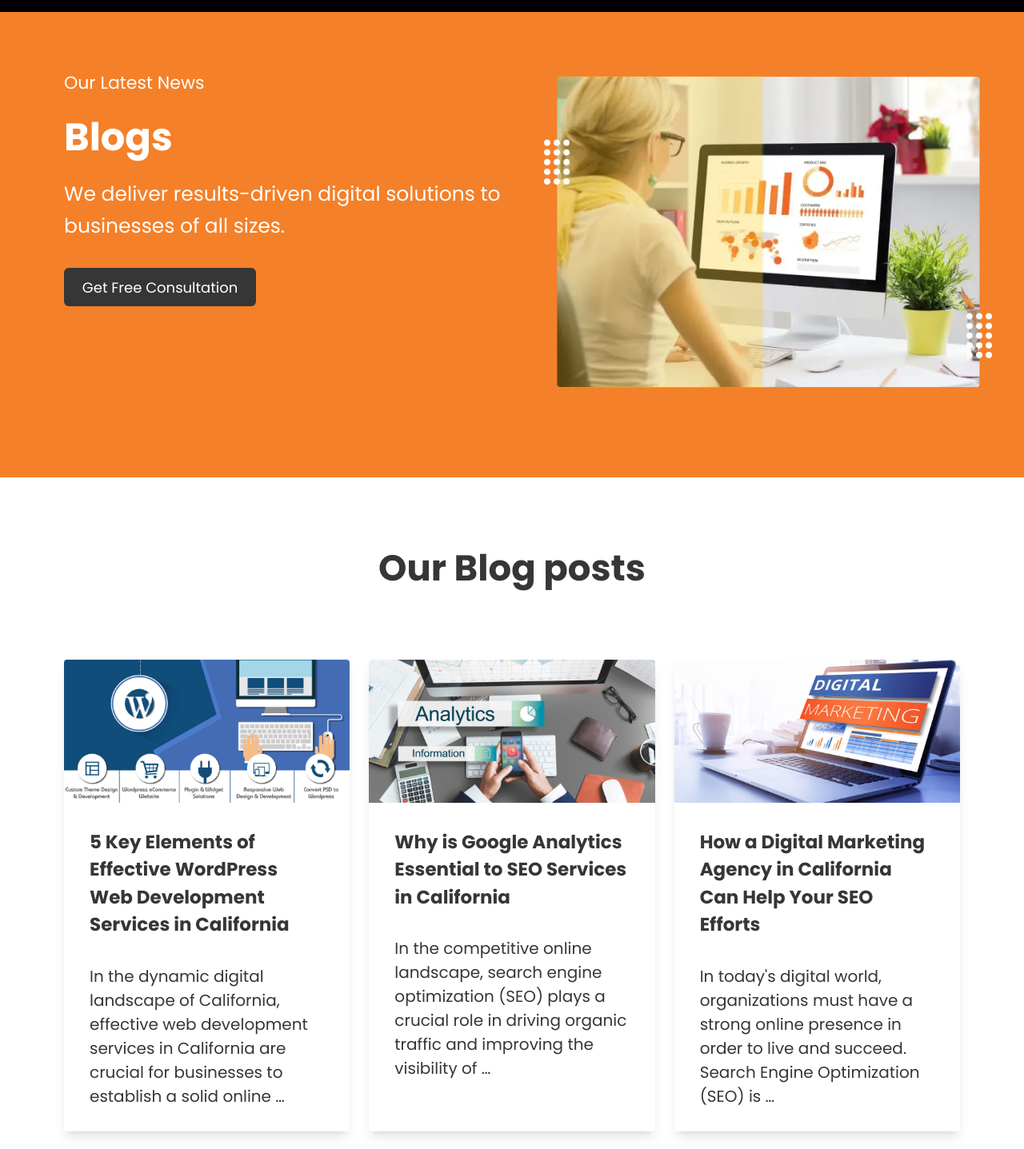
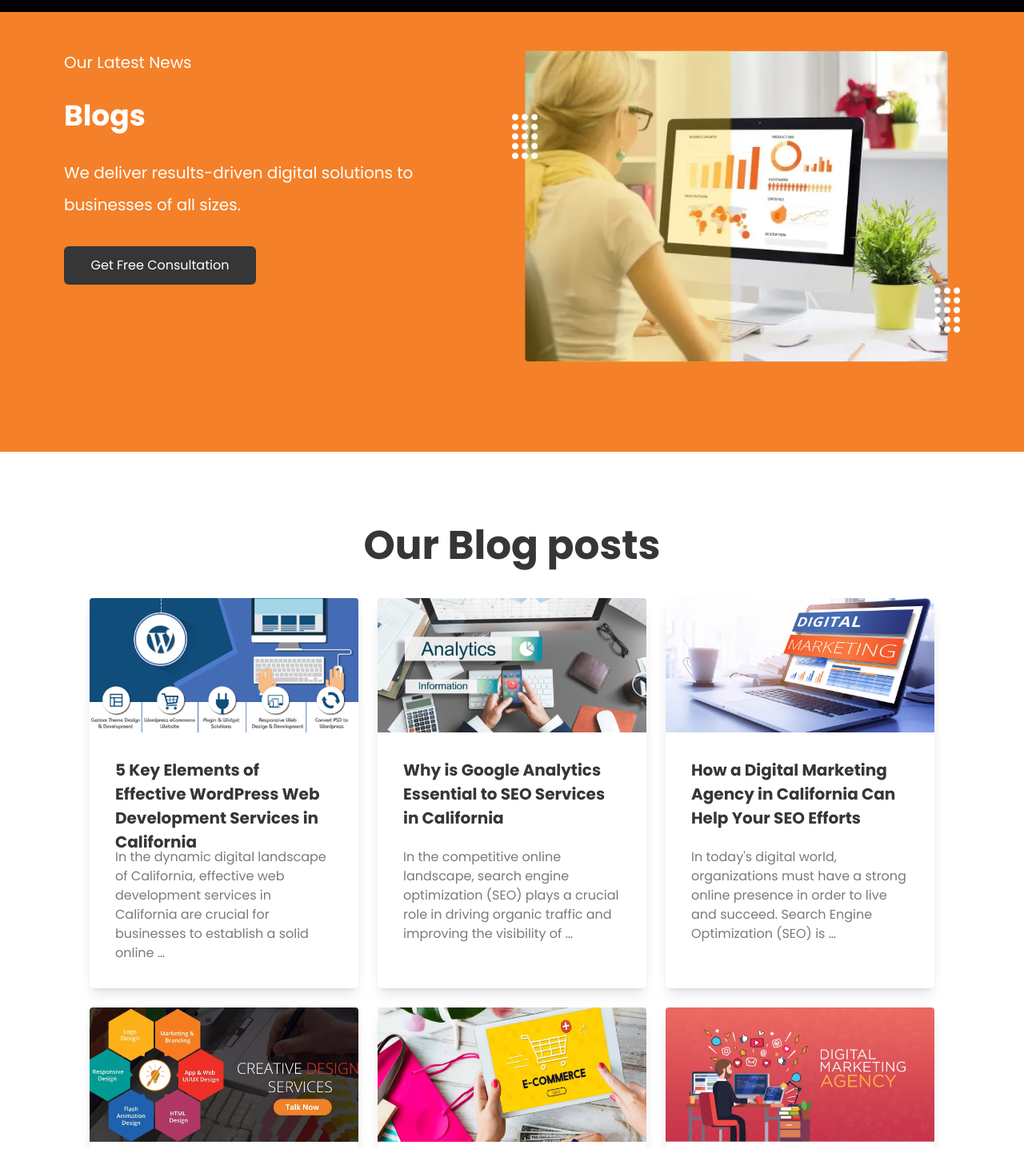
Before and after one commit to HumairaBatool/NaqsTech, a React (Create React App) app: page /blog in a window 1280 px wide. Shown: the part 73-1510 px from the top of the page at 80% size. Built offline with nearby package versions, Linux system fonts and the light colour scheme.

Commit message:
mb-changes

```diff
--- a/src/Components/Blog.js
+++ b/src/Components/Blog.js
@@ -11,18 +11,18 @@ class Blog extends Component {
     return (
       <div style={mystyle}>
         <div className="xs:h-0  md:h-12 bg-[#F48029]"></div>
-        <div className="md:pb-28 xs:pb-20 flex-col relative  mx-auto bg-[#F48029] grid lg:grid-cols-2 xs:grid-cols-1">
+        <div className="md:pb-28 xs:pb-20 xs:px-5 lg:px-20 flex-col relative  mx-auto bg-[#F48029] grid lg:grid-cols-2 xs:grid-cols-1">
           {/* First Column */}
-          <div className=" mt-6 lg:ml-20 xs:ml-7 text-white">
-            <h1 className="md:text-[22px] xs:text-[16px]">Our Latest News</h1>
-            <h1 className="font-bold mt-6  lg:text-5xl md:text-4xl xss:text-3xl xs:text-lg lg:!leading-[55px] xss:!leading-[40px] xs:!leading-[30px]">
+          <div className=" text-white lg:pr-20 md:pb-10">
+            <h1 className="md:text-[20px] xs:text-[14px]">Our Latest News</h1>
+            <h1 className="font-bold mt-6  lg:text-4xl md:text-[35px] xs2:text-[30px] xs:text-[17px] lg:!leading-[55px] xss:!leading-[40px] xs:!leading-[30px]">
               Blogs
             </h1>
-            <p className="md:text-[25px] xs:text-[16px] leading-10 mt-6">
+            <p className="md:text-[20px] xs:text-[14px] leading-10 mt-6">
               We deliver results-driven digital solutions to businesses of all
               sizes.
             </p>
-            <button className="mt-8 bg-[#363636] text-[18px] p-2 w-60 rounded-md h-12 align-middle hover:bg-white hover:text-black">
+            <button className="mt-8 bg-[#363636] md:text-[16px] xs:text-[14px] p-2 w-60 rounded-md h-12 align-middle hover:bg-white hover:text-black">
               Get Free Consultation
             </button>
           </div>
@@ -30,7 +30,7 @@ class Blog extends Component {
           {/* Second Column */}
           <div>
             <img
-              className="flex-col  mt-8 xs:px-10  flex justify-center xs:w-full  "
+              className="flex-col  flex justify-center xs:w-full xs:hidden md:block "
               src={image}
               alt="Banner"
             />
--- a/src/Components/BlogPosts.js
+++ b/src/Components/BlogPosts.js
@@ -10,12 +10,12 @@ import image6 from '../img/digitalmarketing.webp';
 
 function BlogItem({ imageSrc, title, content }) {
   return (
-    <div className="shadow-lg overflow-hidden rounded bg-white">
+    <div className="shadow-lg overflow-hidden rounded bg-white pb-8">
     <div className="relative">
       <img src={imageSrc} alt="" class="hover:scale-110 w-full h-full transition duration-500 cursor-pointer object-cover"/>
       </div>
-      <h3 className="md:p-8 xs:p-7 md:text-[23px] xs:text[16px] font-[700]">{title}</h3>
-      <p className="md:px-8 xs:px-7 md:pb-0 xs:pb-7 md:text-[20px] xs:text-[14px] ">{content}</p>
+      <h3 className="md:p-8 xs:p-7 text-[20px] font-[700] leading-[30px] xl:h-36 lg:h-52 md:h-28 xs2:h-32 xs:h-48">{title}</h3>
+      <p className="md:px-8 xs:px-7 md:pb-0 xs:pb-7 text-[16px] text-[#7A7A7A]">{content}</p>
     </div>
   );
 }
@@ -70,11 +70,11 @@ function BlogPosts() {
     <div>
       <div className="max-auto">
         <div className="relative">
-        <div className="md:pt-20 xs:pt-8 md:pb-0 xs:pb-8 text-center md:text-[45px] xs:text-[26px] md:font-[700] xs:font-[700]">
+        <div className="md:pt-20 xs:pt-8 md:pb-0 xs:pb-8 text-center md:text-[50px] xs:text-[28px] md:font-[700] xs:font-[700] text-[#363636">
         Our Blog posts
       </div>
 
-          <div className=" xs:p-7 md:p-20 gap-6 grid lg:grid-cols-3 xs:grid-cols-1 auto-rows-fr">
+          <div className=" xs:p-7 lg:px-28 md:px-8 gap-6 grid lg:grid-cols-3 xs:grid-cols-1 auto-rows-fr">
             {blogItems.map((item, index) => (
               <BlogItem
                 key={index}
```
